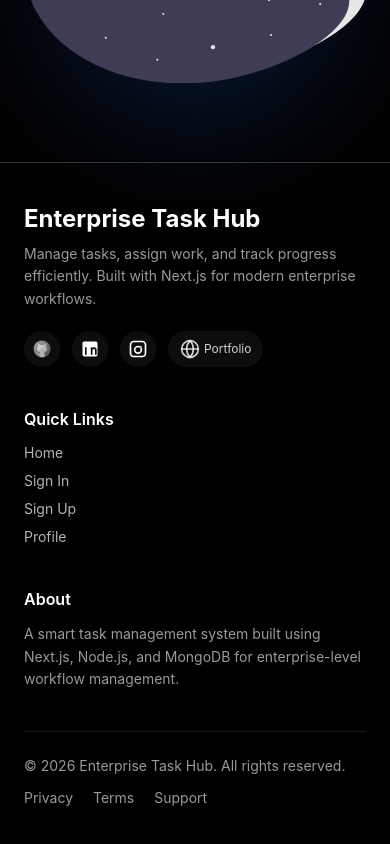
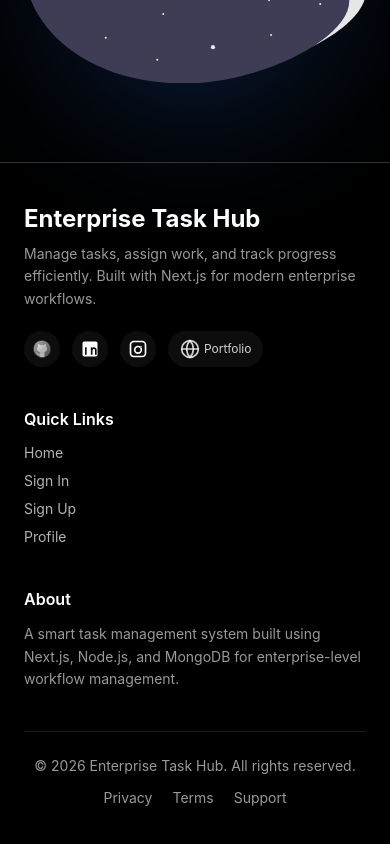
Before and after one commit to Abad-Ali/Enterprise-Task-Hub, a Next.js app in the folder frontend/: page / in a window 390 px wide. Shown: the part 772-1616 px from the top of the page. Built offline with nearby package versions, Linux system fonts and the light colour scheme.

Commit message:
Fix Sonner toast not displaying and improve the ui of footer

```diff
--- a/frontend/app/layout.js
+++ b/frontend/app/layout.js
@@ -27,6 +27,7 @@ export default function RootLayout({ children }) {
     >
       <body className="min-h-full flex flex-col">
         <ReduxProvider>
+          <Toaster richColors position="bottom-right" />
           <ProtectedAuth>
         <div className="min-h-screen w-full relative bg-black">
           {/* X Organizations Black Background with Top Glow */}
@@ -40,7 +41,6 @@ export default function RootLayout({ children }) {
           {/* Your Content/Components */}
         {children}
         </div>
-        <Toaster />
         </ProtectedAuth>
         </ReduxProvider>
       </body>
--- a/frontend/components/Footer.jsx
+++ b/frontend/components/Footer.jsx
@@ -97,7 +97,7 @@ export default function Footer() {
 
             <div className="mt-10 border-t border-white/10" />
 
-            <div className="pt-6 flex flex-col md:flex-row justify-between text-white/60 text-sm">
+            <div className="pt-6 flex flex-col md:flex-row items-center justify-between text-white/60 text-sm">
               <p>© {new Date().getFullYear()} Enterprise Task Hub. All rights reserved.</p>
 
               <div className="flex gap-5 mt-3 md:mt-0">
@@ -111,7 +111,7 @@ export default function Footer() {
         </div>
       </motion.footer>
 
-      {/* ✅ DIALOG CONTENT (REAL PROJECT CONTENT) */}
+      {/*  DIALOG CONTENT (REAL PROJECT CONTENT) */}
       <Dialog open={open} onOpenChange={setOpen}>
         <DialogContent className="bg-black/10 backdrop-blur-sm border border-white/20 text-white max-w-2xl">
 
```
